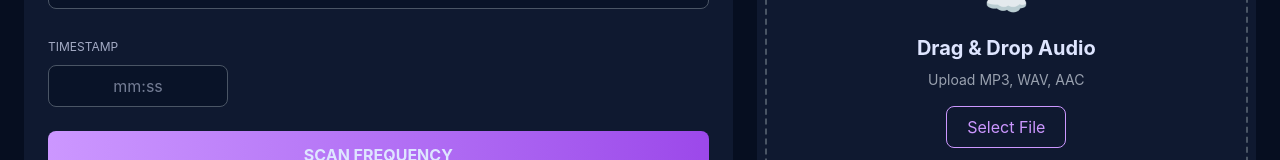
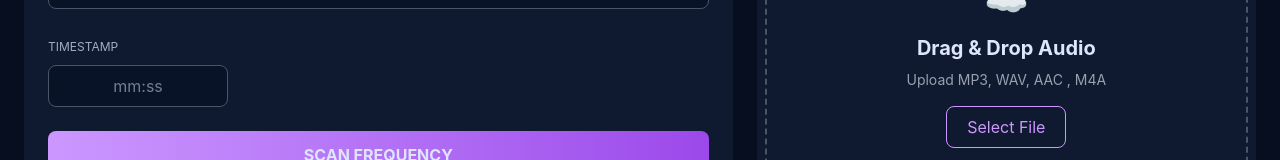
Before and after one commit to TuheliRay/Sonus, a React (Vite) app in the folder frontend/: page / in a window 1280 px wide. Shown: the part 381-541 px from the top of the page. Built offline with nearby package versions, Linux system fonts and the light colour scheme.

Commit message:
update file type

```diff
--- a/frontend/src/components/UploadSection.jsx
+++ b/frontend/src/components/UploadSection.jsx
@@ -94,7 +94,7 @@ export default function UploadSection({ onAddPulse }) {
         </h2>
 
         <p className="text-sm text-gray-400 mb-4">
-          {file ? "File Uploaded" : "Upload MP3, WAV, AAC"}
+          {file ? "File Uploaded" : "Upload MP3, WAV, AAC , M4A"}
         </p>
 
         <label className="px-5 py-2 border border-[#cc97ff] text-[#cc97ff] rounded-lg cursor-pointer inline-block" htmlFor="upload-audio">
```
